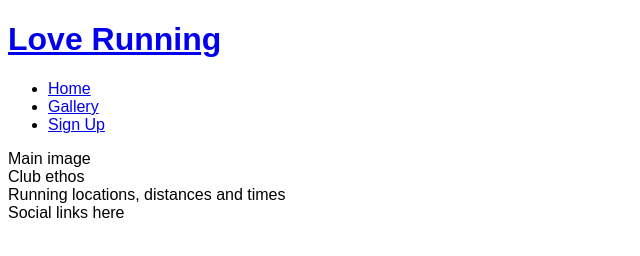
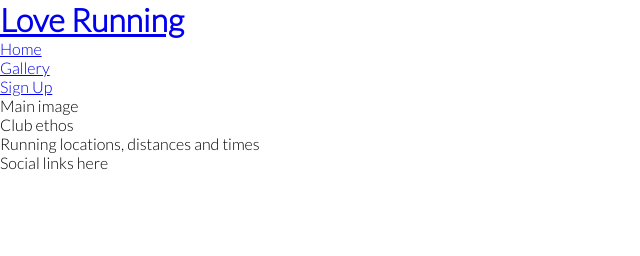
Before and after one commit to alanjameschapman/love-running, a plain HTML site: page index.html in a window 1280 px wide. Shown: the whole page, without its empty margins (0-640 px from the left). Drawn offline with Linux system fonts and the light colour scheme.

Commit message:
Add google fonts and remove default margins, padding and border

```diff
--- a/assets/css/style.css
+++ b/assets/css/style.css
@@ -1,3 +1,12 @@
+@import url('https://fonts.googleapis.com/css2?family=Lato:wght@300&display=swap');
+
+* {
+    margin: 0;
+    padding: 0;
+    border: none;
+}
+
 body {
-    font-family: Arial;
+    font-family: Lato, sans-serif;
+    font-weight: 300
 }
```
